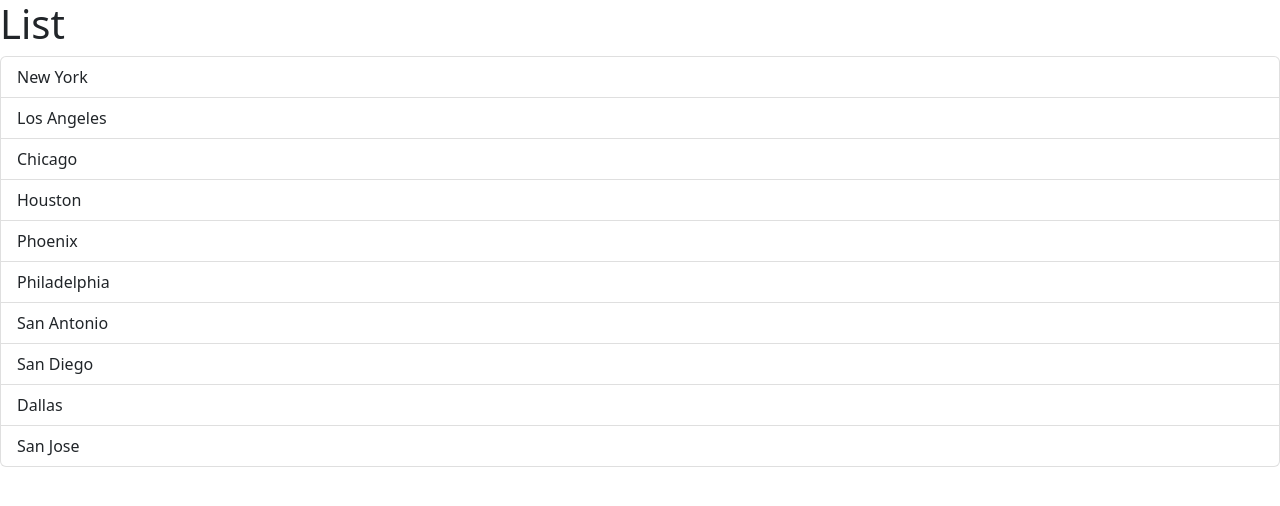
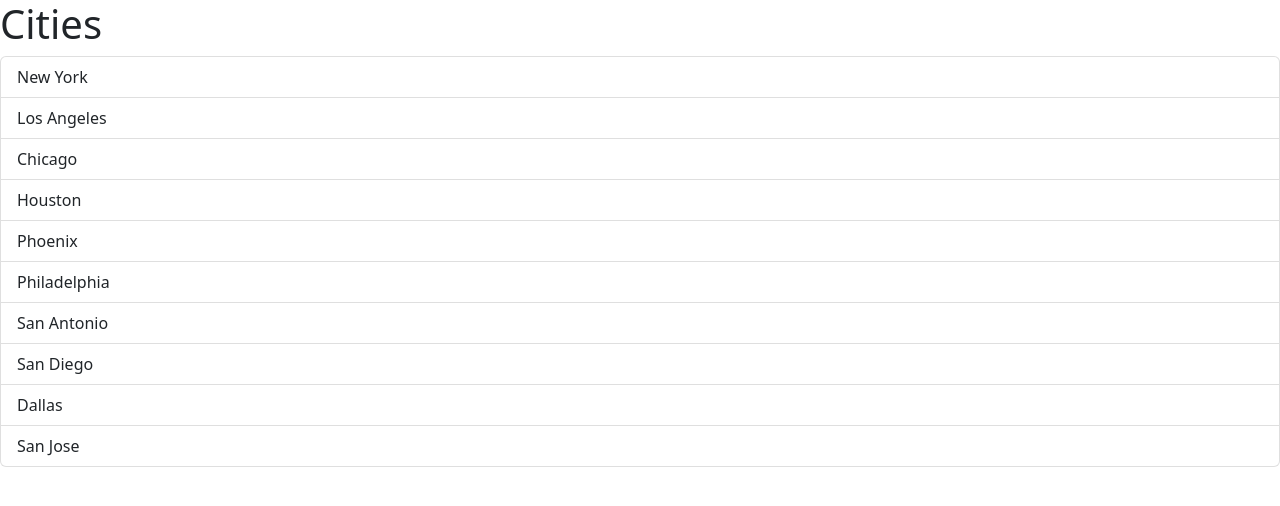
Before and after one commit to ARMMM96/React18, a React (Vite) app: page / in a window 1280 px wide. Shown: the top 506 px of the page. Built offline with nearby package versions, Linux system fonts and the light colour scheme.

Commit message:
Passing data via props implemented     Using props to pass data from the     parent component to the child component.

```diff
--- a/src/App.tsx
+++ b/src/App.tsx
@@ -1,7 +1,23 @@
 import ListGroup from "./components/ListGroup";
 
 function App() {
-  return <div><ListGroup /></div>;
+
+  let items = [
+    "New York",
+    "Los Angeles",
+    "Chicago",
+    "Houston",
+    "Phoenix",
+    "Philadelphia",
+    "San Antonio",
+    "San Diego",
+    "Dallas",
+    "San Jose"
+
+  ];
+
+
+  return <div><ListGroup items={items} heading="Cities" /></div>;
 }
 
 
--- a/src/components/ListGroup.tsx
+++ b/src/components/ListGroup.tsx
@@ -1,22 +1,11 @@
 import { useState } from "react";
 
+interface Props {
+    items: string[];
+    heading: string;
+}
 
-function ListGroup() {
-
-    let items = [
-        "New York",
-        "Los Angeles",
-        "Chicago",
-        "Houston",
-        "Phoenix",
-        "Philadelphia",
-        "San Antonio",
-        "San Diego",
-        "Dallas",
-        "San Jose"
-
-    ];
-
+function ListGroup({ items, heading }: Props) {
 
     // Hook
     const [selectedIndex, setSelectedIndex] = useState(-1);
@@ -24,11 +13,19 @@
 
     return (
         <>
-            <h1>List </h1>
+            <h1>{heading} </h1>
             {items.length === 0 && <p>No item found</p>}
             <ul className="list-group">
                 {items.map((item, index) => (
-                    <li className={selectedIndex === index ? "list-group-item active" : "list-group-item"} key={item} onClick={() => { setSelectedIndex(index) }}>{item} </li>
+                    <li
+                        className={selectedIndex === index ? "list-group-item active" : "list-group-item"}
+                        key={item}
+                        onClick={() => { setSelectedIndex(index) }}
+                    >
+
+                        {item}
+
+                    </li>
                 ))}
             </ul>
         </>
```
